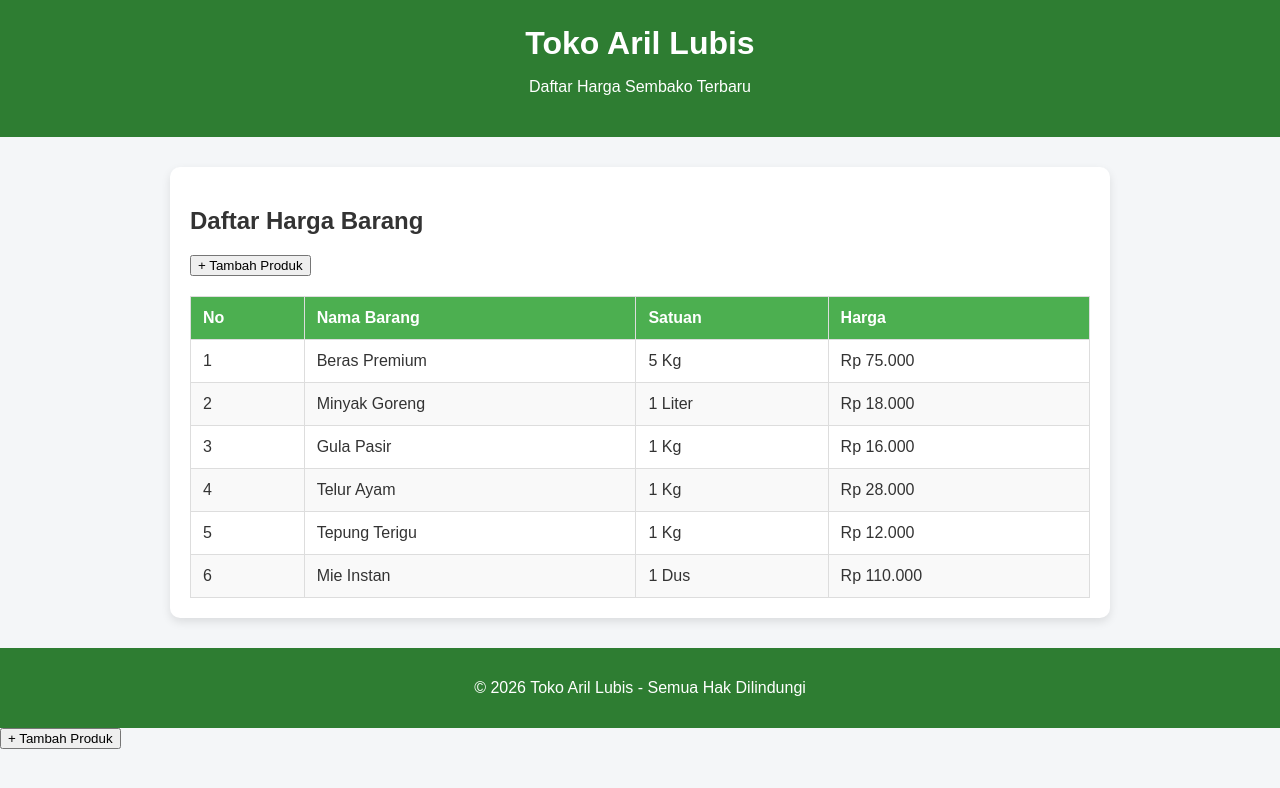
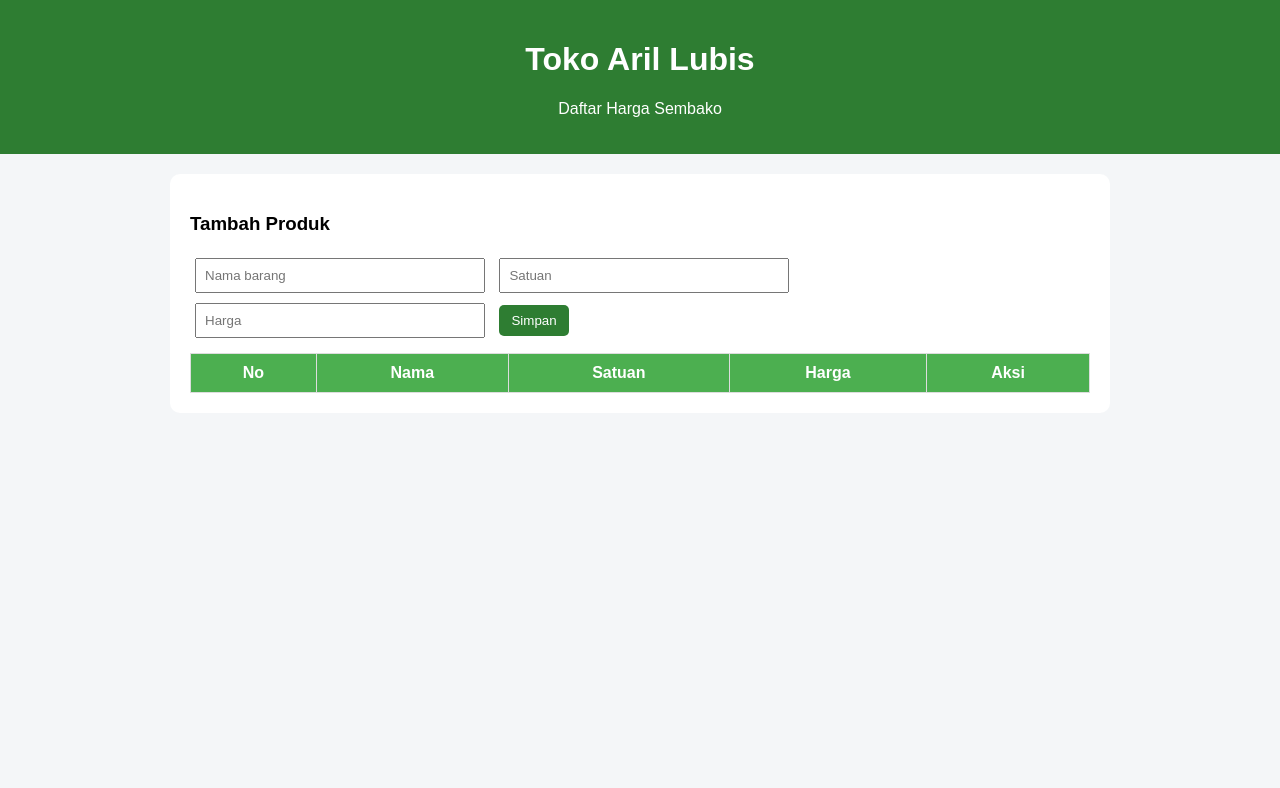
Before and after one commit to rasyaagr744-bit/toko-aril-lubis, a plain HTML site: page index.html in a window 1280 px wide. Drawn offline with Linux system fonts and the light colour scheme; no server answers.

Commit message:
Update index.html

```diff
--- a/index.html
+++ b/index.html
@@ -3,157 +3,122 @@
 <head>
 <meta charset="UTF-8">
 <meta name="viewport" content="width=device-width, initial-scale=1.0">
-  <title>Daftar Harga Sembako - Toko Aril Lubis</title>
+<title>Toko Aril Lubis</title>
+
 <style>
-    body {
-      font-family: Arial, sans-serif;
-      margin: 0;
-      padding: 0;
-      background: #f4f6f8;
-      color: #333;
-    }
-    header {
-      background: #2e7d32;
-      color: white;
-      text-align: center;
-      padding: 25px;
-    }
-    header h1 {
-      margin: 0;
-      font-size: 2rem;
-    }
-    .container {
-      max-width: 900px;
-      margin: 30px auto;
-      padding: 20px;
-      background: white;
-      border-radius: 10px;
-      box-shadow: 0 4px 10px rgba(0,0,0,0.1);
-    }
-    table {
-      width: 100%;
-      border-collapse: collapse;
-      margin-top: 20px;
-    }
-    table th, table td {
-      border: 1px solid #ddd;
-      padding: 12px;
-      text-align: left;
-    }
-    table th {
-      background: #4caf50;
-      color: white;
-    }
-    table tr:nth-child(even) {
-      background: #f9f9f9;
-    }
-    footer {
-      text-align: center;
-      padding: 15px;
-      margin-top: 30px;
-      background: #2e7d32;
-      color: white;
-    }
+body {font-family:Arial; margin:0; background:#f4f6f8}
+header {background:#2e7d32; color:white; text-align:center; padding:20px}
+.container {max-width:900px; margin:20px auto; background:white; padding:20px; border-radius:10px}
+input {padding:8px; margin:5px; width:30%}
+button {padding:8px 12px; margin:5px; background:#2e7d32; color:white; border:none; border-radius:5px}
+table {width:100%; border-collapse:collapse; margin-top:10px}
+th,td {border:1px solid #ddd; padding:10px}
+th {background:#4caf50; color:white}
 </style>
 </head>
+
 <body>
+
 <header>
 <h1>Toko Aril Lubis</h1>
-    <p>Daftar Harga Sembako Terbaru</p>
+<p>Daftar Harga Sembako</p>
 </header>
 
 <div class="container">
-  <h2>Daftar Harga Barang</h2>
 
-  <button onclick="tambahProduk()">+ Tambah Produk</button>
+<h3>Tambah Produk</h3>
+<input id="nama" placeholder="Nama barang">
+<input id="satuan" placeholder="Satuan">
+<input id="harga" placeholder="Harga">
+<button onclick="tambah()">Simpan</button>
 
 <table>
 <thead>
 <tr>
 <th>No</th>
-          <th>Nama Barang</th>
+<th>Nama</th>
 <th>Satuan</th>
 <th>Harga</th>
+<th>Aksi</th>
 </tr>
 </thead>
-      <tbody>
-        <tr><td>1</td><td>Beras Premium</td><td>5 Kg</td><td>Rp 75.000</td></tr>
-        <tr><td>2</td><td>Minyak Goreng</td><td>1 Liter</td><td>Rp 18.000</td></tr>
-        <tr><td>3</td><td>Gula Pasir</td><td>1 Kg</td><td>Rp 16.000</td></tr>
-        <tr><td>4</td><td>Telur Ayam</td><td>1 Kg</td><td>Rp 28.000</td></tr>
-        <tr><td>5</td><td>Tepung Terigu</td><td>1 Kg</td><td>Rp 12.000</td></tr>
-        <tr><td>6</td><td>Mie Instan</td><td>1 Dus</td><td>Rp 110.000</td></tr>
-      </tbody>
+<tbody></tbody>
 </table>
+
 </div>
-
-  <footer>
-    <p>&copy; 2026 Toko Aril Lubis - Semua Hak Dilindungi</p>
-  </footer>
 
 <script>
 const API = "https://script.google.com/macros/s/AKfycbyECT9-DTl1fUqJBUFcTOUiN1z87VJwwtxgl9NsKFZ3fbSWlWsE31xcrNttXvqT8er2/exec";
 
-async function loadData(){
+async function load(){
 let res = await fetch(API);
 let data = await res.json();
 
 let tbody = document.querySelector("tbody");
-  tbody.innerHTML = "";
+tbody.innerHTML="";
 
-  data.slice(1).forEach((row, index)=>{
+data.slice(1).forEach((row,i)=>{
 tbody.innerHTML += `
 <tr>
-        <td>${index+1}</td>
-        <td contenteditable onblur="updateData(${index}, this.parentElement)">
-          ${row[0]}
+<td>${i+1}</td>
+<td>${row[0]}</td>
+<td>${row[1]}</td>
+<td>Rp ${row[2]}</td>
+<td>
+<button onclick="edit(${i})">Edit</button>
+<button onclick="hapus(${i})">Hapus</button>
 </td>
-        <td contenteditable onblur="updateData(${index}, this.parentElement)">
-          ${row[1]}
-        </td>
-        <td contenteditable onblur="updateData(${index}, this.parentElement)">
-          ${row[2]}
-        </td>
-      </tr>
-    `;
+</tr>`;
 });
 }
 
-async function updateData(index, rowEl){
-  let tds = rowEl.querySelectorAll("td");
+async function tambah(){
+let nama=document.getElementById("nama").value;
+let satuan=document.getElementById("satuan").value;
+let harga=document.getElementById("harga").value;
 
-  let nama = tds[1].innerText;
-  let satuan = tds[2].innerText;
-  let harga = tds[3].innerText;
+await fetch(API,{
+method:"POST",
+body:JSON.stringify({nama,satuan,harga})
+});
 
-  await fetch(API, {
+load();
+}
+
+async function edit(i){
+let nama=prompt("Nama baru:");
+let satuan=prompt("Satuan baru:");
+let harga=prompt("Harga baru:");
+
+await fetch(API,{
 method:"POST",
-    body: JSON.stringify({
-      action: "update",
-      row: index,
+body:JSON.stringify({
+action:"update",
+row:i,
 nama,
 satuan,
 harga
 })
 });
+
+load();
 }
 
-async function tambahProduk(){
-  let nama = prompt("Nama barang:");
-  let satuan = prompt("Satuan:");
-  let harga = prompt("Harga:");
-
-  await fetch(API, {
+async function hapus(i){
+if(confirm("Hapus produk?")){
+await fetch(API,{
 method:"POST",
-    body: JSON.stringify({nama, satuan, harga})
+body:JSON.stringify({
+action:"delete",
+row:i
+})
 });
-
-  loadData();
+load();
+}
 }
 
-loadData();
+load();
 </script>
 
-<button onclick="tambahProduk()">+ Tambah Produk</button>
 </body>
 </html>
```
Lines whose indentation alone changed are shown as unchanged.
